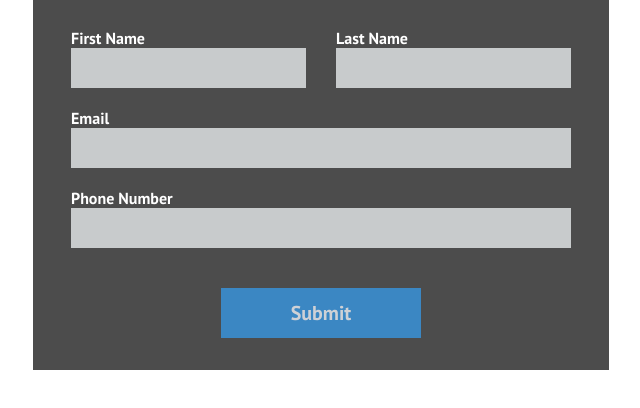
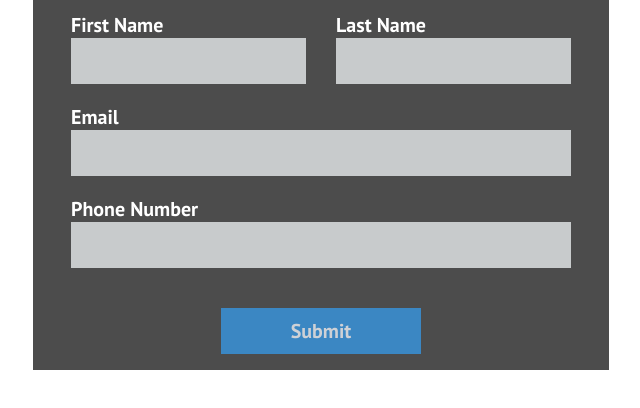
Before and after one commit to HCE4-UXD/book-form, a React (Create React App) app: page / in a window 1280 px wide. Shown: the top 408 px of the page, without its empty margins (319-959 px from the left). Built offline with nearby package versions, Linux system fonts and the light colour scheme.

Commit message:
changed font size

```diff
--- a/src/App.scss
+++ b/src/App.scss
@@ -17,6 +17,10 @@ form {
   justify-content: center;
   height: 370px;
   width: 45vw;
+}
+
+label {
+  font-size: 20px;
 }
 
 .firstname-lastname {
@@ -45,7 +49,7 @@ input {
   border-radius: 0px;
   outline: none;
   border: none;
-  font-size: 16px;
+  font-size: 20px;
   padding: 10px;
   opacity: 0.8;
 }
```
